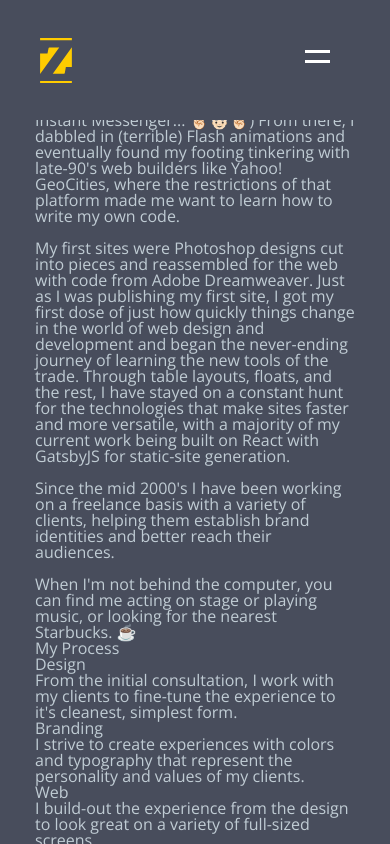
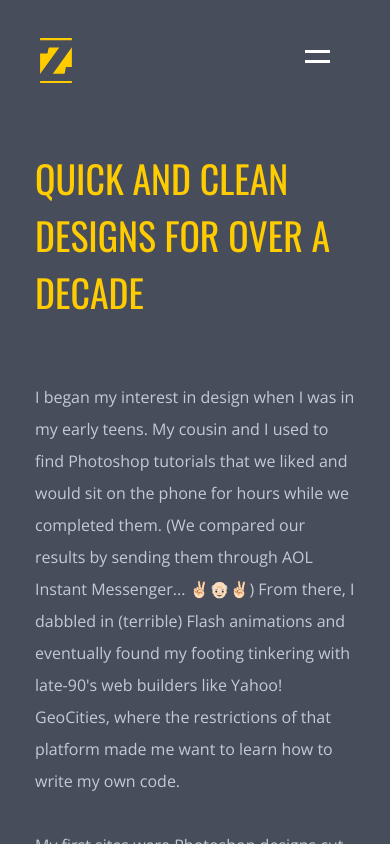
Before and after one commit to Zachcos/ZachCossmanDesignsV4_NextJS, a Next.js app: page /about in a window 390 px wide. Shown: the top 844 px of the page. Built offline with nearby package versions, Linux system fonts and the light colour scheme.

Commit message:
Add styles for About page

```diff
--- a/pages/about.tsx
+++ b/pages/about.tsx
@@ -1,5 +1,8 @@
 import type { NextPage } from 'next';
+import Image from 'next/image';
 import styles from '../styles/About.module.css';
+
+import zachImage from '../public/ZachC181.jpg';
 
 const About: NextPage = () => {
   return (
@@ -98,7 +101,7 @@ const About: NextPage = () => {
         </div>
       </section>
       <section className={styles.sectionWrapper}>
-        {/* <img src={aboutImg} alt='' /> */}
+        <Image src={zachImage} alt='' />
       </section>
       {/* <Footer /> */}
     </div>
--- a/styles/About.module.css
+++ b/styles/About.module.css
@@ -0,0 +1,110 @@
+.aboutWrapper {
+  position: relative;
+  width: 100%;
+}
+
+.sectionWrapper {
+  display: flex;
+  margin: 200px 0;
+  position: relative;
+  width: 100%;
+}
+
+.sectionWrapper img {
+  width: 100%;
+}
+
+.sectionWrapper:first-child {
+  margin-top: 270px;
+}
+
+.titleWrapper {
+  color: var(--color-accent);
+  font-family: 'Oswald';
+  font-size: var(--font-h2);
+  line-height: 1.2em;
+  margin-right: 110px;
+  position: relative;
+  text-transform: uppercase;
+  width: 30%;
+}
+
+.copyWrapper {
+  font-size: var(--font-base);
+  line-height: 2rem;
+  position: relative;
+  width: 65%;
+}
+
+.process {
+  display: flex;
+  flex-wrap: wrap;
+}
+
+.item {
+  display: flex;
+  flex-direction: column;
+  margin-bottom: 60px;
+  width: 37%;
+}
+
+.mr {
+  margin-right: 100px;
+}
+
+.grow {
+  flex-grow: 2;
+}
+
+.subheading {
+  color: var(--color-lightGrey);
+  font-family: 'Oswald', sans-serif;
+  font-size: var(--font-h4);
+  margin-bottom: 15px;
+  text-transform: uppercase;
+}
+
+.statement {
+  font-size: 1.2rem;
+  font-weight: 400;
+  line-height: 2.4rem;
+}
+
+@media screen and (max-width: 865px) {
+  .sectionWrapper {
+    flex-direction: column;
+  }
+
+  .titleWrapper {
+    line-height: 1.5em;
+    margin-bottom: 80px;
+    width: 80%;
+  }
+
+  .copyWrapper {
+    width: 100%;
+  }
+}
+
+@media screen and (max-width: 630px) {
+  .sectionWrapper {
+    margin: 100px 0;
+  }
+  .sectionWrapper:first-child {
+    margin: 150px 0;
+  }
+
+  .titleWrapper {
+    font-size: var(--font-h3);
+    margin-bottom: 60px;
+    width: 100%;
+  }
+
+  .item {
+    width: 100%;
+  }
+
+  .mr {
+    margin-right: 0;
+  }
+}
```
